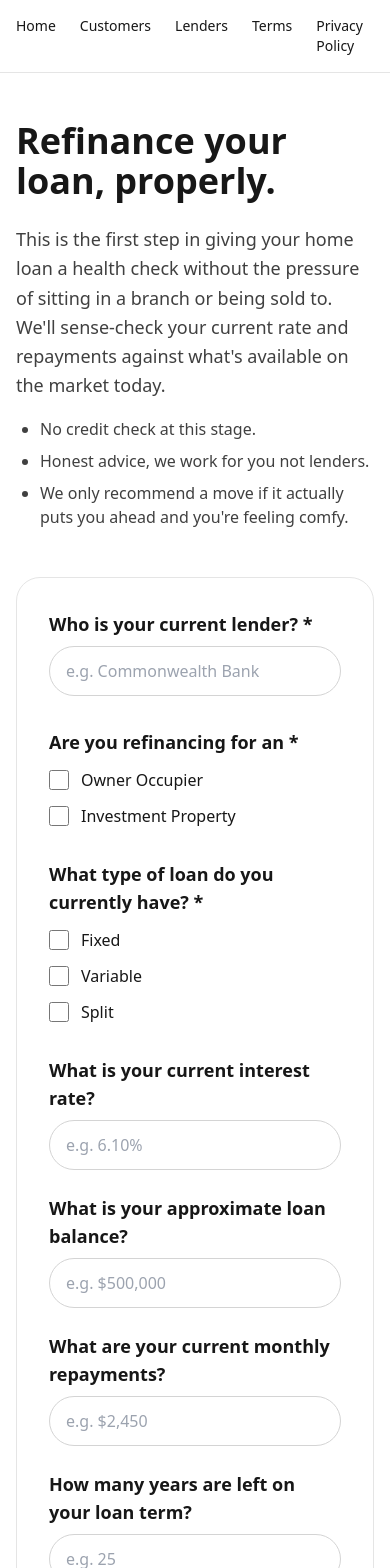
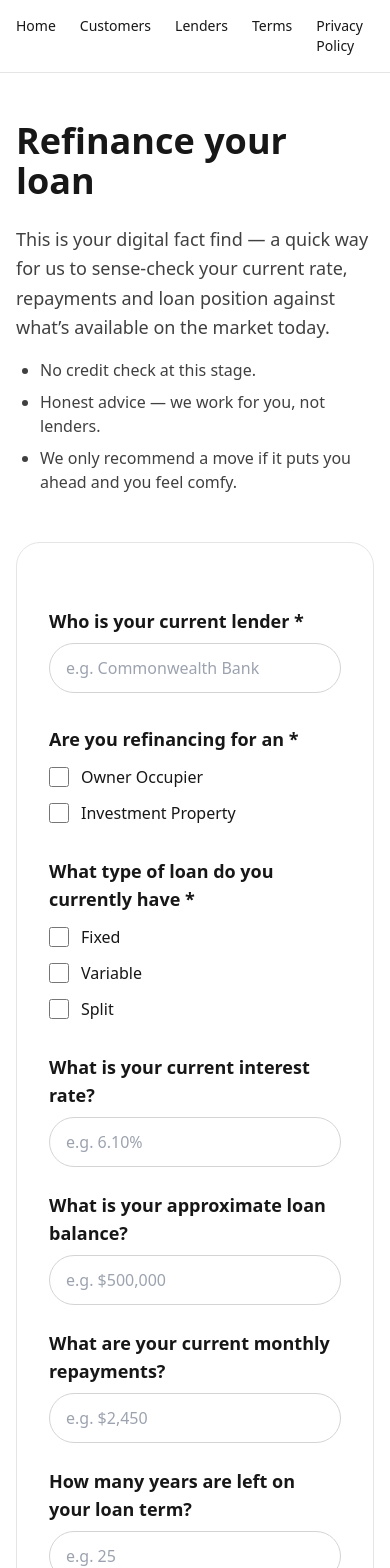
Before and after one commit to RukiDe/sold-nextjs, a Next.js app: page /refinance in a window 390 px wide. Shown: the top 1568 px of the page. Built offline with nearby package versions, Linux system fonts and the light colour scheme.

Commit message:
vercel deploy

```diff
--- a/app/refinance/page.tsx
+++ b/app/refinance/page.tsx
@@ -1,10 +1,13 @@
 "use client";
 
-import React, { useEffect, useState } from "react";
+import { Suspense } from "react";
+import { useSearchParams } from "next/navigation";
+import { useState } from "react";
+import { ButtonPill } from "@/components/ButtonPill";
 
-export default function RefinancePage() {
-  const [email, setEmail] = useState("");
-  const [isSubmitting, setIsSubmitting] = useState(false);
+function RefiInner() {
+  const searchParams = useSearchParams();
+  const email = searchParams.get("email") || "";
 
   const [form, setForm] = useState({
     currentLender: "",
@@ -15,92 +18,65 @@ export default function RefinancePage() {
     repayments: "",
     termRemaining: "",
     propertyValue: "",
+    email,
   });
 
-  // Read ?email= from the URL on the client
-  useEffect(() => {
-    if (typeof window !== "undefined") {
-      const params = new URLSearchParams(window.location.search);
-      const emailFromUrl = params.get("email") || "";
-      setEmail(emailFromUrl);
-    }
-  }, []);
-
-  const updateField = (field: keyof typeof form, value: any) => {
-    setForm((prev) => ({ ...prev, [field]: value }));
+  const updateField = (field: string, value: any) => {
+    setForm((f) => ({ ...f, [field]: value }));
   };
 
-  const toggleMultiselect = (field: "refinancingFor" | "loanType", value: string) => {
-    setForm((prev) => {
-      const list = prev[field];
-      const exists = list.includes(value);
+  const toggleMultiselect = (field: string, value: string) => {
+    setForm((f) => {
+      const exists = f[field as keyof typeof f] as string[];
       return {
-        ...prev,
-        [field]: exists ? list.filter((v) => v !== value) : [...list, value],
+        ...f,
+        [field]: exists.includes(value)
+          ? exists.filter((v) => v !== value)
+          : [...exists, value],
       };
     });
   };
 
-  const handleSubmit = async (e: React.FormEvent) => {
+  const handleSubmit = async (e: any) => {
     e.preventDefault();
-    if (isSubmitting) return;
 
-    setIsSubmitting(true);
-
-    try {
     await fetch("/api/refinance", {
       method: "POST",
       headers: { "Content-Type": "application/json" },
-        body: JSON.stringify({ ...form, email }),
+      body: JSON.stringify(form),
     });
 
     window.location.href = "/refinance2-success";
-    } catch (err) {
-      console.error("Error submitting refinance fact find", err);
-      setIsSubmitting(false);
-      alert("Something went wrong submitting your details. Please try again.");
-    }
   };
 
   return (
     <main className="max-w-5xl mx-auto px-4 sm:px-6 py-12">
-      {/* Header copy */}
       <h1 className="text-4xl sm:text-5xl font-black mb-6">
-        Refinance your loan, properly.
+        Refinance your loan
       </h1>
 
       <p className="text-lg text-neutral-700 max-w-3xl leading-relaxed">
-        This is the first step in giving your home loan a health check
-        without the pressure of sitting in a branch or being sold to. We'll
-        sense-check your current rate and repayments against what's available
-        on the market today.
+        This is your digital fact find — a quick way for us to sense-check your
+        current rate, repayments and loan position against what’s available on
+        the market today.
       </p>
 
       <ul className="list-disc ml-6 mt-4 text-neutral-700 space-y-2">
         <li>No credit check at this stage.</li>
-        <li>Honest advice, we work for you not lenders.</li>
-        <li>
-          We only recommend a move if it actually puts you ahead and you're
-          feeling comfy.
-        </li>
+        <li>Honest advice — we work for you, not lenders.</li>
+        <li>We only recommend a move if it puts you ahead and you feel comfy.</li>
       </ul>
 
-      {/* Fact find form */}
       <form
         onSubmit={handleSubmit}
         className="mt-12 space-y-8 bg-white border border-neutral-200 rounded-3xl p-8"
       >
-        {/* Hidden email just for debugging / clarity */}
-        {email && (
-          <p className="text-sm text-neutral-500 mb-2">
-            Continuing for: <span className="font-medium">{email}</span>
-          </p>
-        )}
+        <input type="hidden" value={email} />
 
         {/* CURRENT LENDER */}
         <div>
           <label className="block font-semibold text-lg mb-2">
-            Who is your current lender? *
+            Who is your current lender *
           </label>
           <input
             type="text"
@@ -136,7 +112,7 @@ export default function RefinancePage() {
         {/* LOAN TYPE */}
         <div>
           <label className="block font-semibold text-lg mb-3">
-            What type of loan do you currently have? *
+            What type of loan do you currently have *
           </label>
 
           <div className="space-y-3">
@@ -154,46 +130,24 @@ export default function RefinancePage() {
           </div>
         </div>
 
-        {/* NUMERIC / TEXT FIELDS */}
+        {/* NUMERIC FIELDS */}
         <div className="space-y-6">
           {[
-            {
-              id: "rate",
-              label: "What is your current interest rate?",
-              placeholder: "e.g. 6.10%",
-            },
-            {
-              id: "balance",
-              label: "What is your approximate loan balance?",
-              placeholder: "e.g. $500,000",
-            },
-            {
-              id: "repayments",
-              label: "What are your current monthly repayments?",
-              placeholder: "e.g. $2,450",
-            },
-            {
-              id: "termRemaining",
-              label: "How many years are left on your loan term?",
-              placeholder: "e.g. 25",
-            },
-            {
-              id: "propertyValue",
-              label: "What is your property's estimated value?",
-              placeholder: "e.g. $850,000",
-            },
-          ].map((field) => (
-            <div key={field.id}>
+            { id: "rate", label: "What is your current interest rate?", placeholder: "e.g. 6.10%" },
+            { id: "balance", label: "What is your approximate loan balance?", placeholder: "e.g. $500,000" },
+            { id: "repayments", label: "What are your current monthly repayments?", placeholder: "e.g. $2,450" },
+            { id: "termRemaining", label: "How many years are left on your loan term?", placeholder: "e.g. 25" },
+            { id: "propertyValue", label: "What is your property's estimated value?", placeholder: "e.g. $850,000" },
+          ].map((f) => (
+            <div key={f.id}>
               <label className="block font-semibold text-lg mb-2">
-                {field.label}
+                {f.label}
               </label>
               <input
                 type="text"
-                placeholder={field.placeholder}
-                value={(form as any)[field.id]}
-                onChange={(e) =>
-                  updateField(field.id as keyof typeof form, e.target.value)
-                }
+                placeholder={f.placeholder}
+                value={(form as any)[f.id]}
+                onChange={(e) => updateField(f.id, e.target.value)}
                 required
                 className="w-full px-4 py-3 rounded-full border border-neutral-300 focus:ring-2 focus:ring-black/20"
               />
@@ -201,20 +155,26 @@ export default function RefinancePage() {
           ))}
         </div>
 
-        {/* SUBMIT CTA – styled like ButtonPill */}
+        {/* FIXED SUBMIT BUTTON USING BUTTONPILL STYLE */}
         <div className="pt-4">
           <button
             type="submit"
-            disabled={isSubmitting}
             className="inline-block bg-[#0B0F1B] text-white font-semibold text-[17px]
             rounded-full px-8 py-3.5 transition-all border border-[#0B0F1B]
-                       hover:bg-white hover:text-black hover:border-black text-center
-                       disabled:opacity-60 disabled:cursor-not-allowed"
+            hover:bg-white hover:text-black hover:border-black text-center w-full sm:w-auto"
           >
-            {isSubmitting ? "Sending your details..." : "I'm ready for the next steps"}
+            I'm ready for the next steps
           </button>
         </div>
       </form>
     </main>
   );
 }
+
+export default function Refinance() {
+  return (
+    <Suspense fallback={<div className="p-8 text-neutral-500">Loading…</div>}>
+      <RefiInner />
+    </Suspense>
+  );
+}
```
Lines whose indentation alone changed are shown as unchanged.
